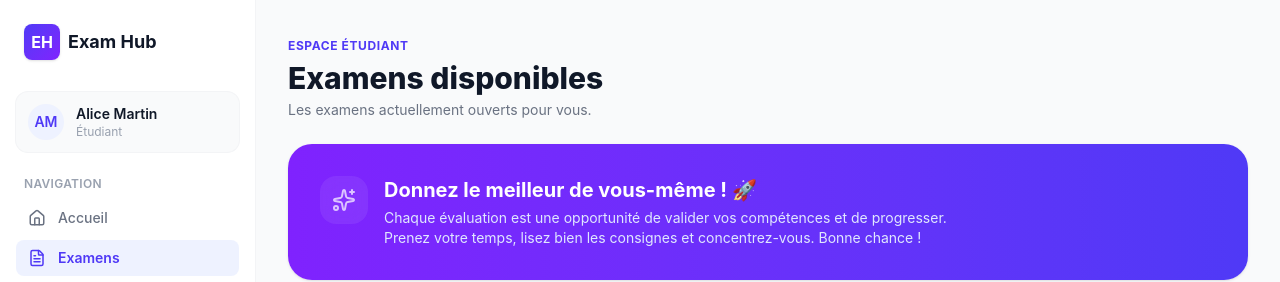
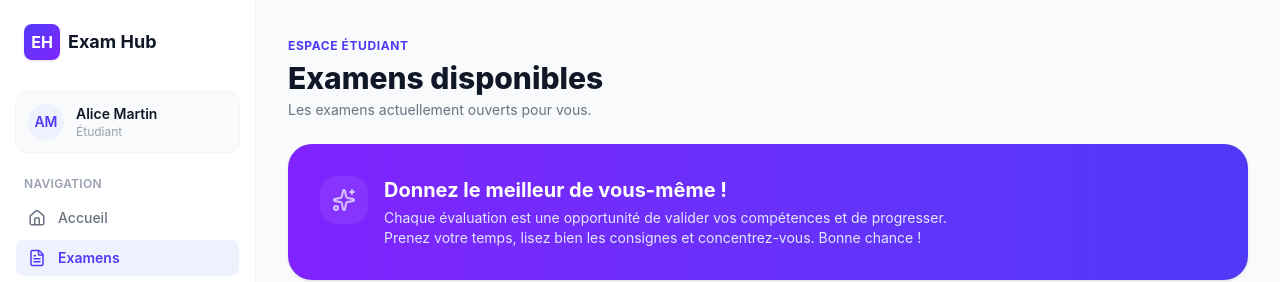
Before and after one commit to Anonymat-HS/Exam-Hub-frontend, a React (Vite) app: page /student/exams in a window 1280 px wide. Shown: the top 282 px of the page. Built offline with nearby package versions, Linux system fonts and the light colour scheme.

Commit message:
feat(student): fix routes navigation and restore missing components

```diff
--- a/src/App.jsx
+++ b/src/App.jsx
@@ -1,5 +1,5 @@
 import { BrowserRouter, Routes, Route, Navigate } from 'react-router-dom';
-import { LoginPage } from './pages/LoginPage.jsx';
+// import { LoginPage } from './pages/LoginPage.jsx';
 import { StudentLayout } from './layouts/StudentLayout.jsx';
 import { StudentDashboardPage } from './pages/student/StudentDashboardPage.jsx';
 import { ExamStudentPage } from './pages/student/ExamStudentPage.jsx';
@@ -11,7 +11,7 @@ export default function App() {
   return (
     <BrowserRouter>
       <Routes>
-        <Route path="/login" element={<LoginPage />} />
+        {/* <Route path="/login" element={<LoginPage />} /> */}
 
         <Route path="/student" element={<StudentLayout />}>
           <Route index element={<StudentDashboardPage />} />
--- a/src/pages/student/ExamStudentPage.jsx
+++ b/src/pages/student/ExamStudentPage.jsx
@@ -1,5 +1,6 @@
 import { ExamCard } from '../../components/student/ExamCard';
 import { Sparkles } from 'lucide-react';
+import { useNavigate } from 'react-router-dom';
 
 const ALL_EXAMS = [
   {
@@ -23,8 +24,10 @@ const ALL_EXAMS = [
 ];
 
 export function ExamStudentPage() {
+  const navigate = useNavigate();
+
   const handleStartExam = (id) => {
-    console.log(`Lancement de l'examen numéro : ${id}`);
+    navigate(`/student/exams/${id}`); // 3. Rediriger vers l'examen
   };
 
   return (
@@ -48,7 +51,7 @@ export function ExamStudentPage() {
             <Sparkles size={24} />
           </div>
           <div>
-            <h2 className="text-xl font-bold">Donnez le meilleur de vous-même ! 🚀</h2>
+            <h2 className="text-xl font-bold">Donnez le meilleur de vous-même !</h2>
             <p className="mt-1 text-sm text-indigo-100 max-w-xl">
               Chaque évaluation est une opportunité de valider vos compétences et de progresser. Prenez votre temps, lisez bien les consignes et concentrez-vous. Bonne chance !
             </p>
--- a/src/pages/student/StudentResultsPage.jsx
+++ b/src/pages/student/StudentResultsPage.jsx
@@ -54,7 +54,7 @@ export function StudentResultsPage() {
   }, []);
 
   const handleCorrectionClick = (examId) => {
-    navigate(`/student/results/${examId}/correction`);
+    navigate(`/student/results/${examId}/`);
   };
 
   const formatDate = (isoString) => {
```
